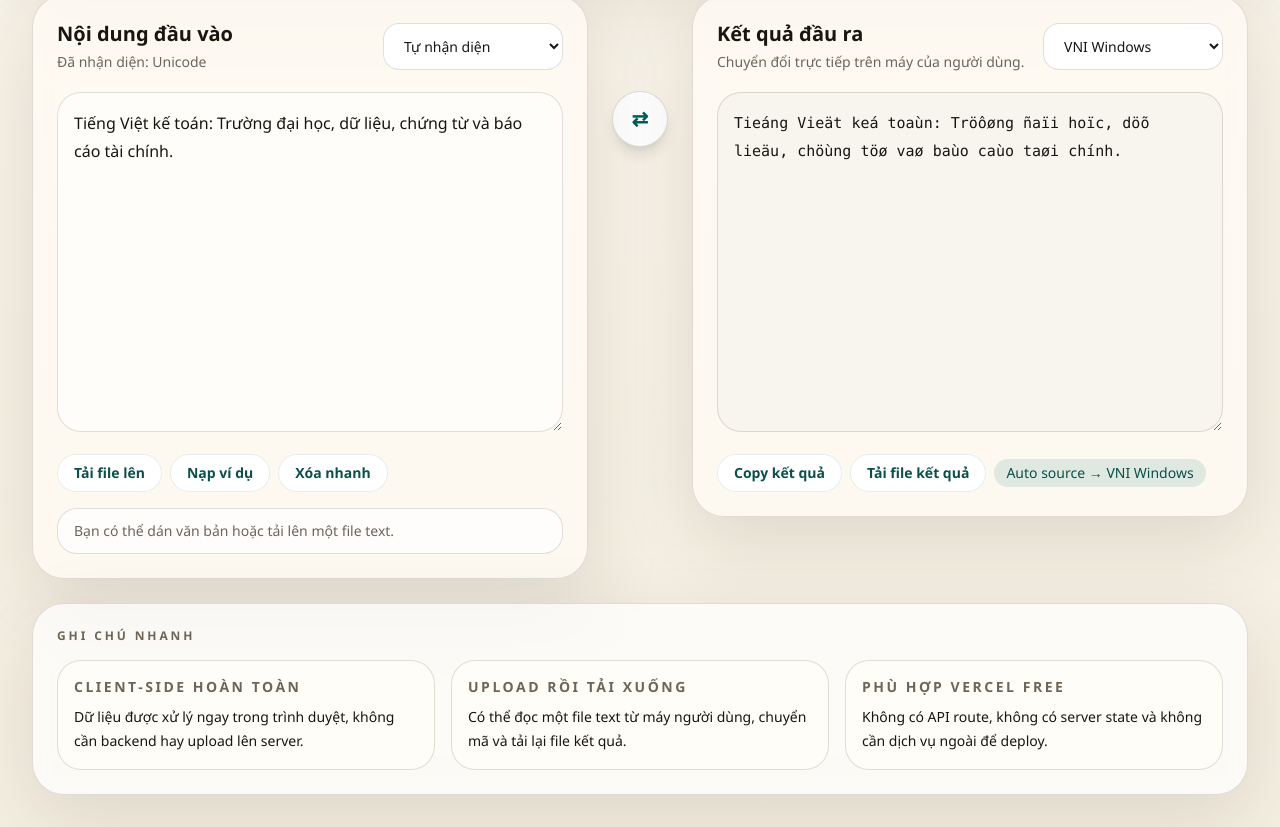
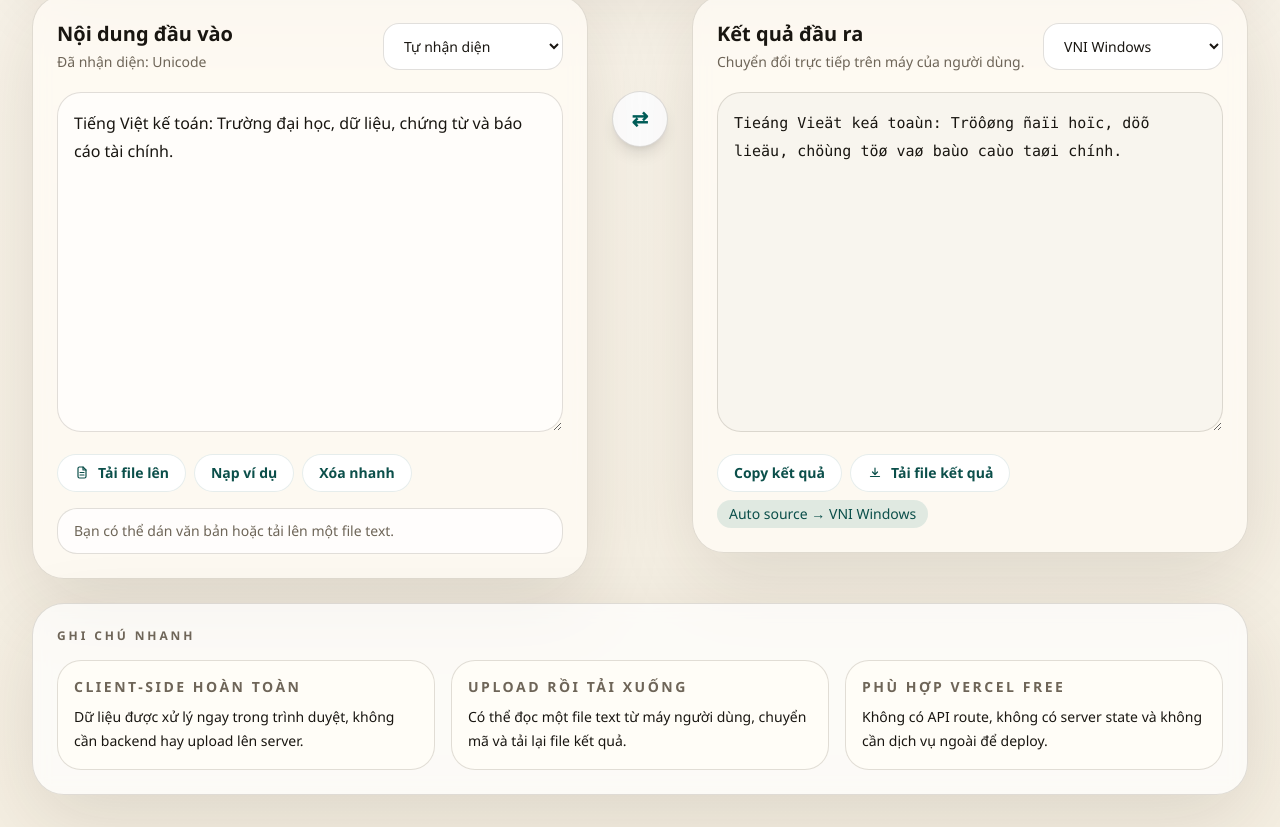
Before and after one commit to dungds/AccoutantHub, a Next.js app: page / in a window 1280 px wide. Shown: the part 1123-1950 px from the top of the page. Built offline with nearby package versions, Linux system fonts and the light colour scheme.

Commit message:
ui chuc nanh

```diff
--- a/app/components/encoding-tool.tsx
+++ b/app/components/encoding-tool.tsx
@@ -265,7 +265,9 @@ export function EncodingTool() {
 
           <div className="mt-4 flex flex-wrap items-center gap-2">
             <ActionButton onClick={handleCopy}>{copied ? "Đã copy" : "Copy kết quả"}</ActionButton>
-            <ActionButton onClick={handleDownload}>Tải file kết quả</ActionButton>
+            <ActionButton onClick={handleDownload} icon={<DownloadIcon />}>
+              Tải file kết quả
+            </ActionButton>
             <span className="rounded-full bg-[var(--accent-soft)] px-3 py-1 text-sm font-medium text-teal-900">
               {sourceEncoding === "auto" ? "Auto source" : getEncodingLabel(resolvedSourceEncoding)}{" "}
               → {getEncodingLabel(targetEncoding)}
@@ -328,9 +330,11 @@ function StatCard({ label, value }: { label: string; value: string }) {
 function ActionButton({
   children,
   onClick,
+  icon,
 }: {
   children: ReactNode;
   onClick: () => void | Promise<void>;
+  icon?: ReactNode;
 }) {
   return (
     <button
@@ -338,6 +342,7 @@ function ActionButton({
       onClick={onClick}
       className="inline-flex items-center justify-center rounded-full border border-teal-900/10 bg-white px-4 py-2 text-sm font-semibold text-teal-900 transition hover:-translate-y-0.5 hover:bg-teal-50"
     >
+      {icon ? <span className="mr-2 inline-flex h-4 w-4 items-center justify-center">{icon}</span> : null}
       {children}
     </button>
   );
@@ -346,6 +351,9 @@ function ActionButton({
 function UploadButton({ onChange }: { onChange: (event: ChangeEvent<HTMLInputElement>) => void }) {
   return (
     <label className="inline-flex cursor-pointer items-center justify-center rounded-full border border-teal-900/10 bg-white px-4 py-2 text-sm font-semibold text-teal-900 transition hover:-translate-y-0.5 hover:bg-teal-50">
+      <span className="mr-2 inline-flex h-4 w-4 items-center justify-center">
+        <FileIcon />
+      </span>
       Tải file lên
       <input
         type="file"
@@ -354,6 +362,58 @@ function UploadButton({ onChange }: { onChange: (event: ChangeEvent<HTMLInputEle
         onChange={onChange}
       />
     </label>
+  );
+}
+
+function FileIcon() {
+  return (
+    <svg viewBox="0 0 20 20" fill="none" className="h-4 w-4" aria-hidden="true">
+      <path
+        d="M6.25 2.5h5l3.75 3.75v8.125A1.875 1.875 0 0 1 13.125 16.25h-6.25A1.875 1.875 0 0 1 5 14.375v-10A1.875 1.875 0 0 1 6.875 2.5Z"
+        stroke="currentColor"
+        strokeWidth="1.5"
+        strokeLinejoin="round"
+      />
+      <path
+        d="M11.25 2.5v3.75H15"
+        stroke="currentColor"
+        strokeWidth="1.5"
+        strokeLinecap="round"
+        strokeLinejoin="round"
+      />
+      <path
+        d="M7.5 9.375h5M7.5 12.5h5"
+        stroke="currentColor"
+        strokeWidth="1.5"
+        strokeLinecap="round"
+      />
+    </svg>
+  );
+}
+
+function DownloadIcon() {
+  return (
+    <svg viewBox="0 0 20 20" fill="none" className="h-4 w-4" aria-hidden="true">
+      <path
+        d="M10 3.75v7.5"
+        stroke="currentColor"
+        strokeWidth="1.5"
+        strokeLinecap="round"
+      />
+      <path
+        d="M6.875 8.75 10 11.875 13.125 8.75"
+        stroke="currentColor"
+        strokeWidth="1.5"
+        strokeLinecap="round"
+        strokeLinejoin="round"
+      />
+      <path
+        d="M4.375 14.375h11.25"
+        stroke="currentColor"
+        strokeWidth="1.5"
+        strokeLinecap="round"
+      />
+    </svg>
   );
 }
 
```
